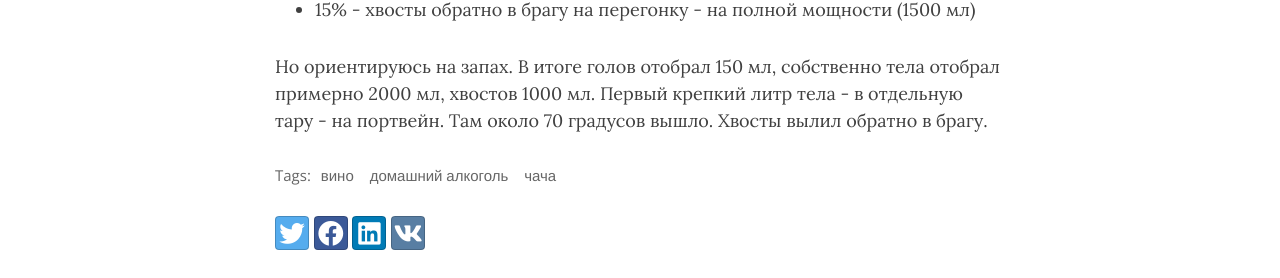
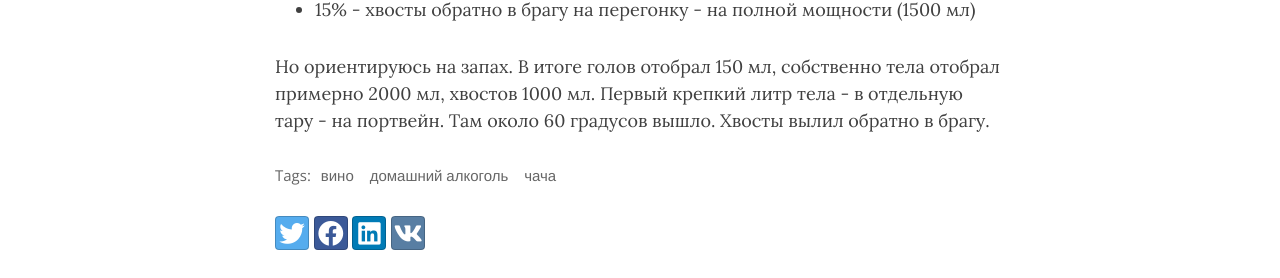
Before and after one commit to toleeck/toleeck.github.io, a Jekyll site: the page built from _posts/2020-10-18-chacha.md, in a window 1280 px wide and 900 px high, scrolled down 2586 px. Shown: the part 246-524 px from the top of the window. Built offline with Jekyll 4.4.1, drawn with Linux system fonts in a browser that asks for light colours; nearby versions of some CDN libraries; comment, search, counter and statistics services are not loaded.

Commit message:
Initial commit

```diff
--- a/_posts/2020-10-18-chacha.md
+++ b/_posts/2020-10-18-chacha.md
@@ -27,5 +29,5 @@ tags: [вино, домашний алкоголь, чача]
 - 15% - хвосты обратно в брагу на перегонку - на полной мощности (1500 мл)
 
 Но ориентируюсь на запах. В итоге голов отобрал 150 мл, собственно тела отобрал примерно 2000 мл, хвостов 1000 мл.
-Первый крепкий литр тела - в отдельную тару - на портвейн. Там около 70 градусов вышло.
+Первый крепкий литр тела - в отдельную тару - на портвейн. Там около 60 градусов вышло.
 Хвосты вылил обратно в брагу.
```
Also changed, not shown: other parts of _posts/2020-10-18-chacha.md (+2 -0 lines).
